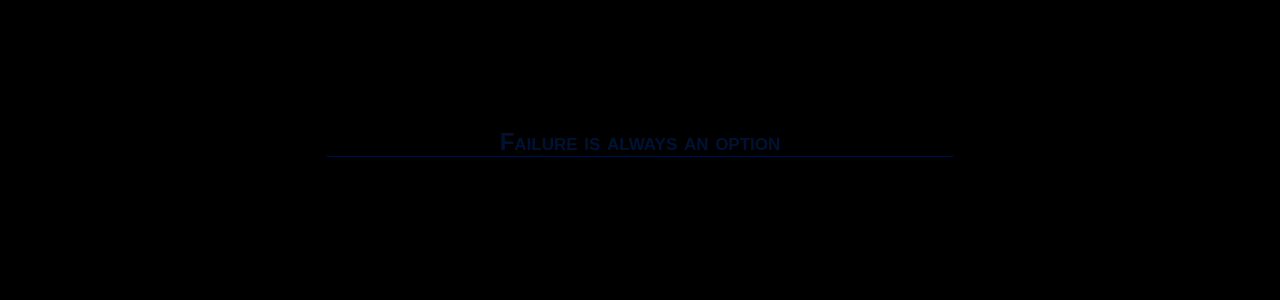
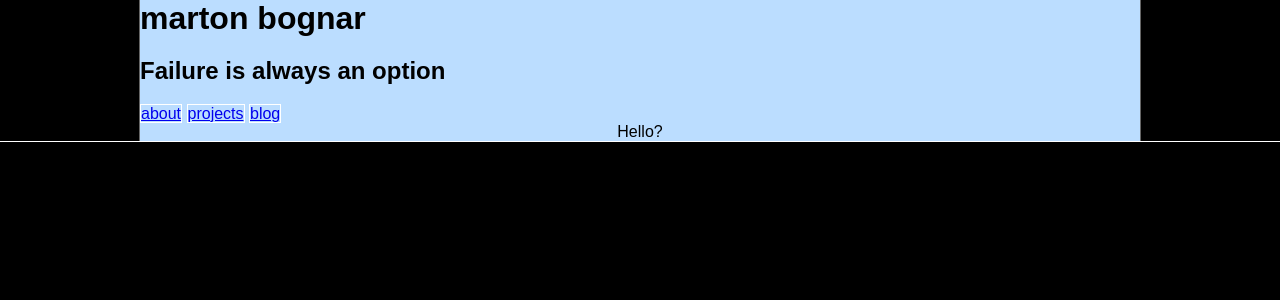
Before and after one commit to martonbognar/martonbognar.github.io, a Jekyll site: the page built from index.html, in a window 1280 px wide. Shown: the top 300 px of the page. Built offline with Jekyll 4.4.1, drawn with Linux system fonts in a browser that asks for light colours; Markdown is read by kramdown in place of the engine named in the settings.

Commit message:
Update CSS to make it look worse

```diff
--- a/css/base.css
+++ b/css/base.css
@@ -1,131 +1,50 @@
-body {
-    color: #000000;
-    background-color: #000000;
-    text-align: center;
-    font-family: "Arial";
+html {
+  margin: 0;
+  padding: 0;
 }
 
-div, header, section {
-    width: 666px;
-    text-align: left;
-    padding: 0;
-    margin: 0 auto;
+body {
+  background-color: #000;
+  text-align: center;
+  margin: 0;
+  padding: 0;
+  font-family: Arial;
+}
+
+#wrapper {
+  width: 1000px;
+  margin: 0 auto;
+  border-width: 0 1px;
+  border-color: #666;
+  border-style: solid;
+  background-color: #bdf;
+  padding: 0;
 }
 
 header {
-    height: 80px;
-    display: inline-block;
-    margin-top: 20px;
-    text-align: center;
-    position: relative;
-}
-
-#mystuff header {
-    background-color: #23879e;
-    font-variant: small-caps;
-    color: #ff9933;
-}
-
-#tcf header {
-    background-color: #ff9933;
-    font-variant: small-caps;
-    color: #23879e;
-}
-
-header button {
-    background-color: inherit;
-    border-width: 0;
-    position: absolute;
-    right: 0;
-    top: 0;
-    font-size: 20px;
-    line-height: 60px;
-}
-
-#mystuff header button {
-    color: #ff9933;
-}
-
-#tcf header button {
-    color: #23879e;
-}
-
-section {
-    display: inline-block;
-}
-
-#mystuff section {
-    background-color: #56b8Ce;
-}
-
-#tcf section {
-    background-color: #ffb266;
+  text-align: left;
 }
 
 h1 {
-    width: auto;
-    margin: auto;
-    line-height: 80px;
-    display: inline-block;
+  margin: 0;
 }
 
-h2 {
-    font-variant: small-caps;
-    margin-left: 20px;
-    margin-right: 20px;
-    border-bottom: 1px solid #001234;
-    color: #001234;
+nav {
+  text-align: left;
+}
+
+.menu-item {
+  border: 1px solid #fff;
+  width: 20px;
 }
 
 h3 {
-    font-variant: small-caps;
-    margin: 0px 40px 20px;
-    display: inline-block;
+  margin: 0;
 }
 
-#mystuff h2 {
-
+footer {
+  border-top: 1px solid white;
+  background-color: #000;
+  margin: 0;
+  padding: 0;
 }
-
-#mystuff h3 {
-
-}
-
-#tcf h2 {
-
-}
-
-#tcf h3 {
-
-}
-
-ul {
-margin-left: 20px;
-}
-
-li {
-
-}
-
-span.icons {
-    display: inline-block;
-    float: right;
-    margin-right: 40px;
-}
-
-p {
-    margin: 0 60px;
-}
-
-a, a:visited {
-    color: #000000;
-    text-decoration: underline;
-}
-
-a:hover {
-    text-decoration: none;
-}
-
-a:after {
-
-}
```
